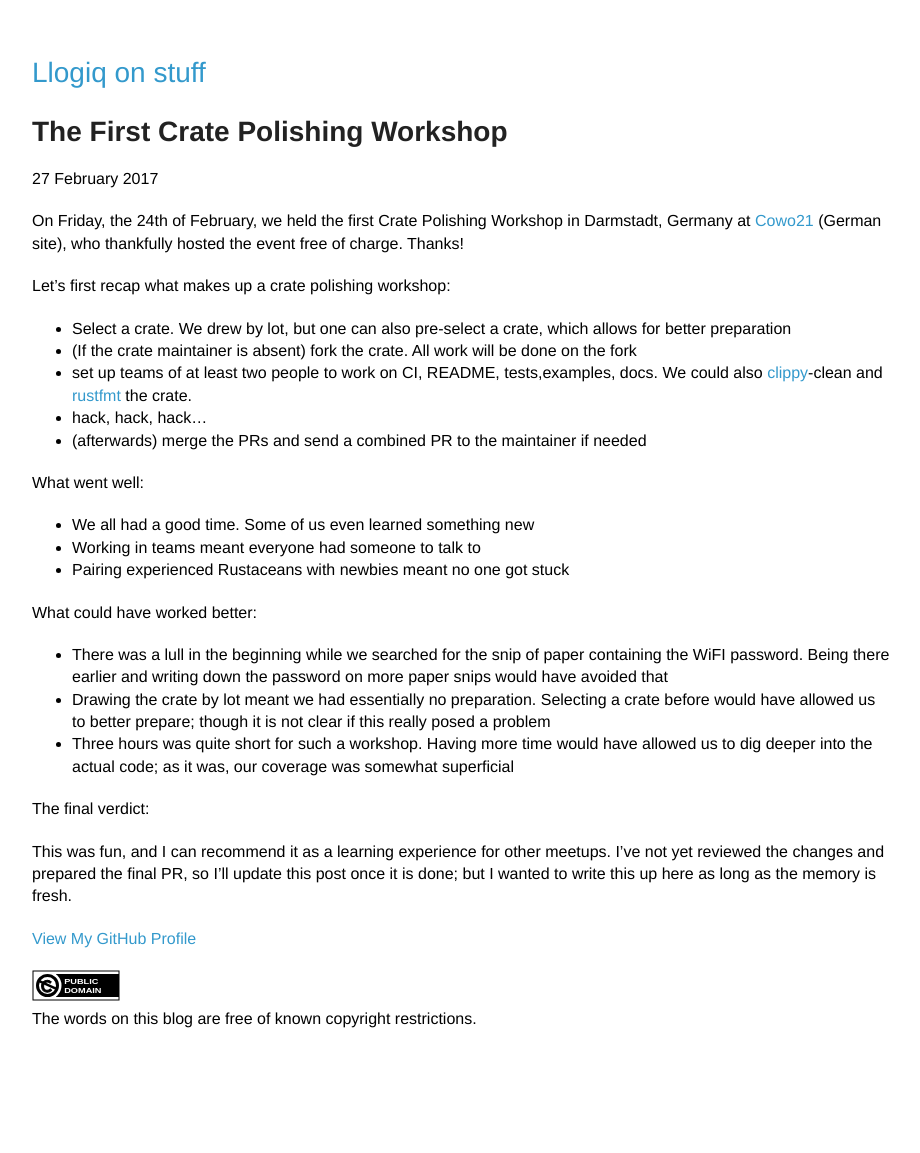
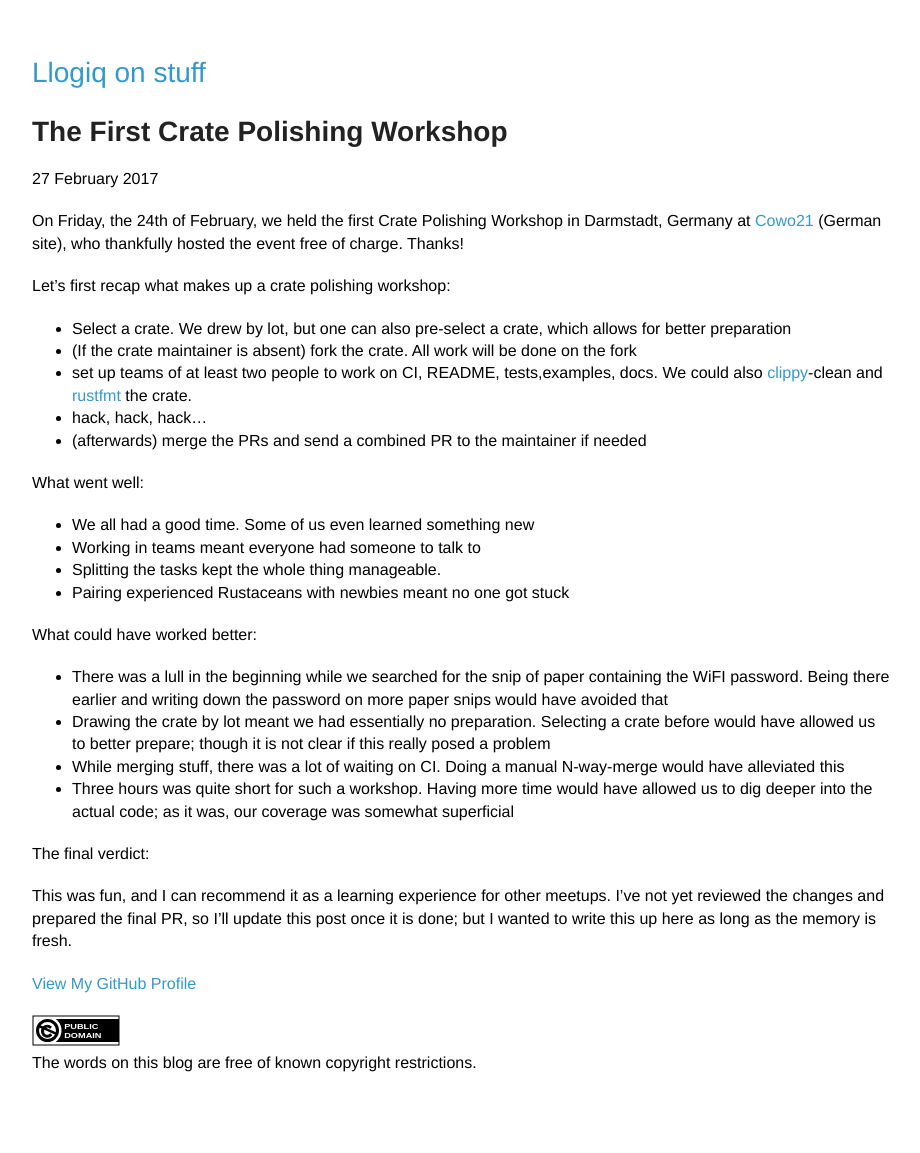
Before and after one commit to llogiq/llogiq.github.io, a Jekyll site: the page built from _posts/2017-02-27-cpw.md, in a window 1280 px wide. Shown: the whole page, without its empty margins (178-1098 px from the left). Built offline with Jekyll 4.4.1, drawn with Linux system fonts in a browser that asks for light colours; before the commit the page ends 1108 px from its top, so only the background shows below that.

Commit message:
added more points

```diff
--- a/_posts/2017-02-27-cpw.md
+++ b/_posts/2017-02-27-cpw.md
@@ -21,6 +21,7 @@ What went well:
 
 * We all had a good time. Some of us even learned something new
 * Working in teams meant everyone had someone to talk to
+* Splitting the tasks kept the whole thing manageable.
 * Pairing experienced Rustaceans with newbies meant no one got stuck
 
 What could have worked better:
@@ -31,6 +32,8 @@ on more paper snips would have avoided that
 * Drawing the crate by lot meant we had essentially no preparation. Selecting a
 crate before would have allowed us to better prepare; though it is not clear if
 this really posed a problem
+* While merging stuff, there was a lot of waiting on CI. Doing a manual
+N-way-merge would have alleviated this
 * Three hours was quite short for such a workshop. Having more time would have
 allowed us to dig deeper into the actual code; as it was, our coverage was
 somewhat superficial
```
